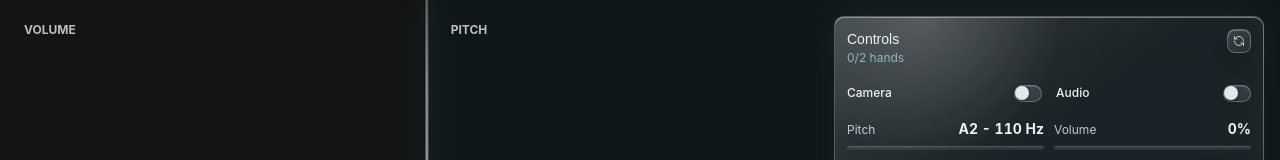
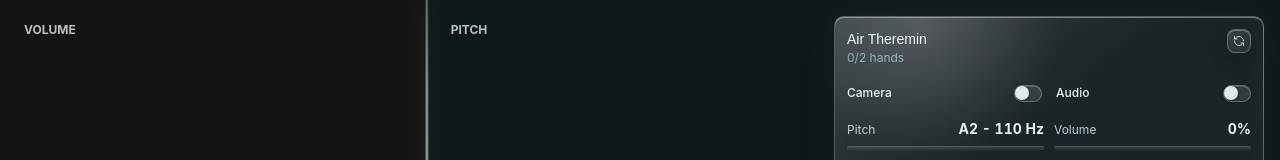
Before and after one commit to sichengchen/theremin, a React (Vite) app: page / in a window 1280 px wide. Shown: the top 160 px of the page. Built offline with nearby package versions, Linux system fonts and the light colour scheme.

Commit message:
copy: rename controls title

```diff
--- a/src/ui/ControlPanel.tsx
+++ b/src/ui/ControlPanel.tsx
@@ -205,7 +205,7 @@ export function ControlPanel({
     >
       <CardHeader className="control-dock-header" onPointerDown={beginDrag}>
         <div>
-          <CardTitle>Controls</CardTitle>
+          <CardTitle>Air Theremin</CardTitle>
           <p>{handCount}/2 hands</p>
         </div>
         <Button data-drag-exempt variant="ghost" size="icon-sm" aria-label="Reset controls" onClick={onReset}>
```
